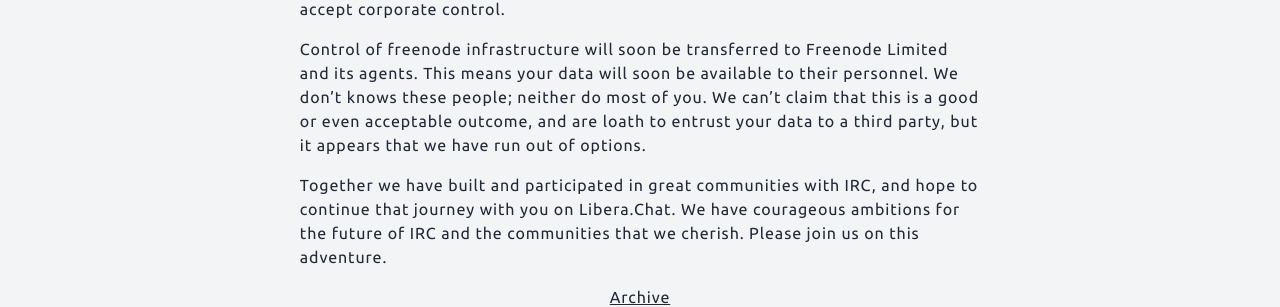
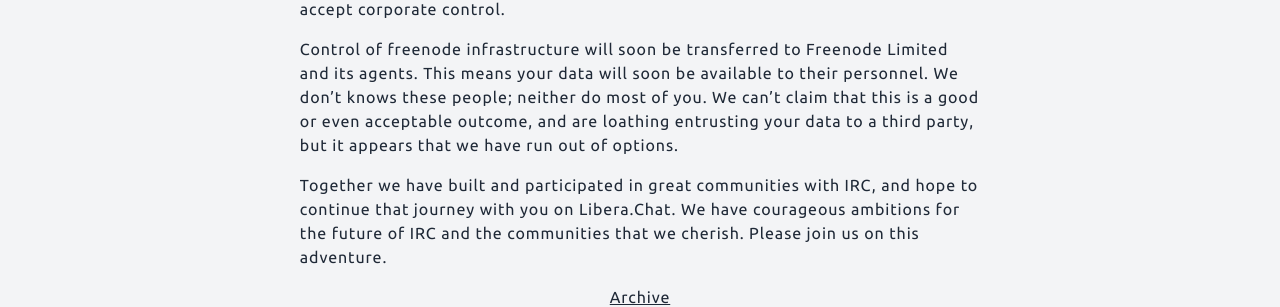
Before and after one commit to Libera-Chat/libera-chat.github.io, a Jekyll site: the page built from content/_posts/2021-05-19-welcome-to-libera-chat.md, in a window 1280 px wide and 1047 px high. Shown: the part 671-978 px from the top of the window. Built offline with Jekyll 4.4.1, drawn with Linux system fonts in a browser that asks for light colours.

Commit message:
loath -> loathing

```diff
--- a/content/_posts/2021-05-19-welcome-to-libera-chat.md
+++ b/content/_posts/2021-05-19-welcome-to-libera-chat.md
@@ -29,8 +29,8 @@
 Control of freenode infrastructure will soon be transferred to Freenode Limited
 and its agents. This means your data will soon be available to their personnel.
 We don't knows these people; neither do most of you. We can't claim that this
-is a good or even acceptable outcome, and are loath to entrust your data to a
-third party, but it appears that we have run out of options.
+is a good or even acceptable outcome, and are loathing entrusting your data to
+a third party, but it appears that we have run out of options.
 
 Together we have built and participated in great communities with IRC, and
 hope to continue that journey with you on Libera.Chat. We have courageous
```
